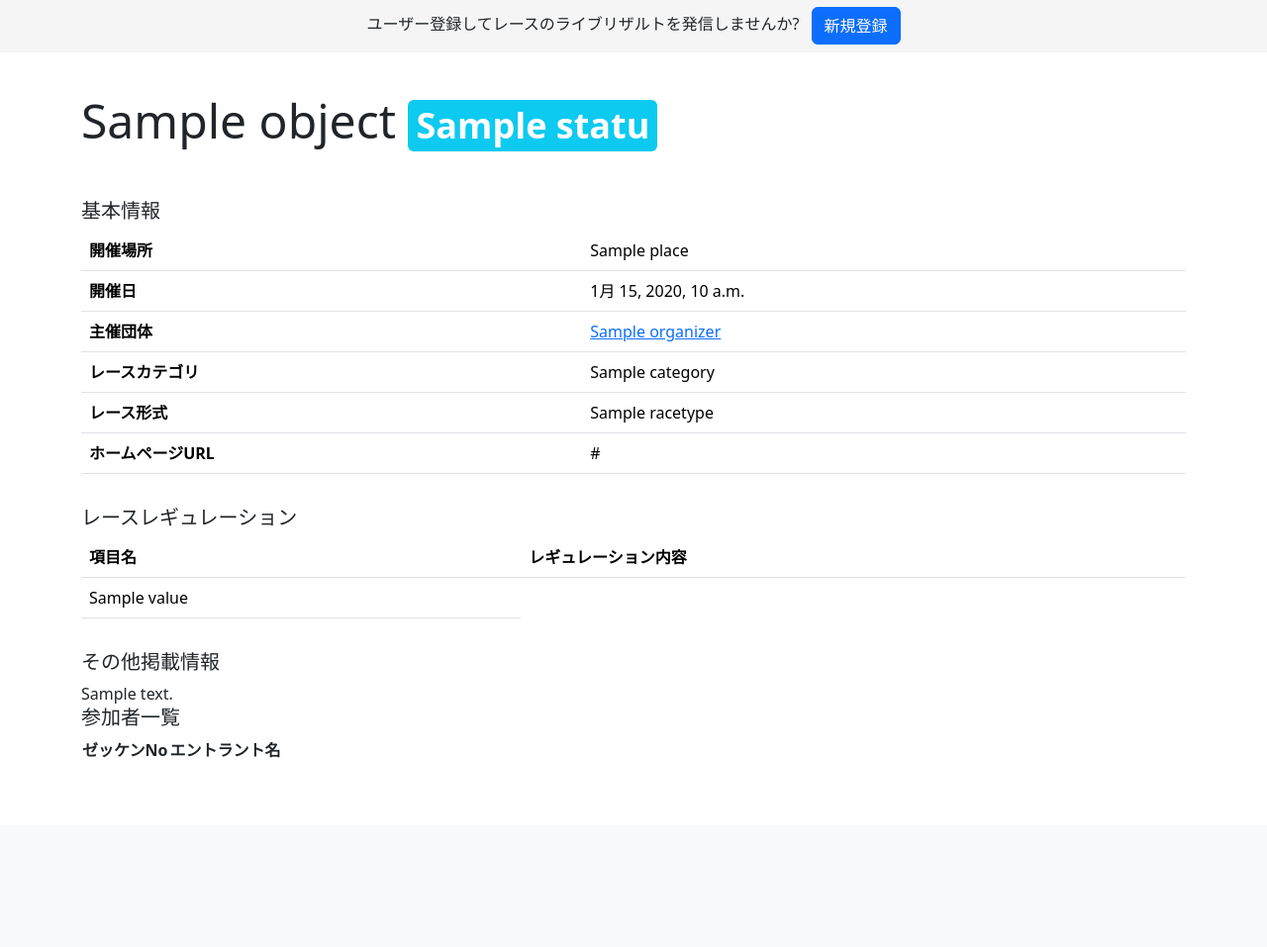
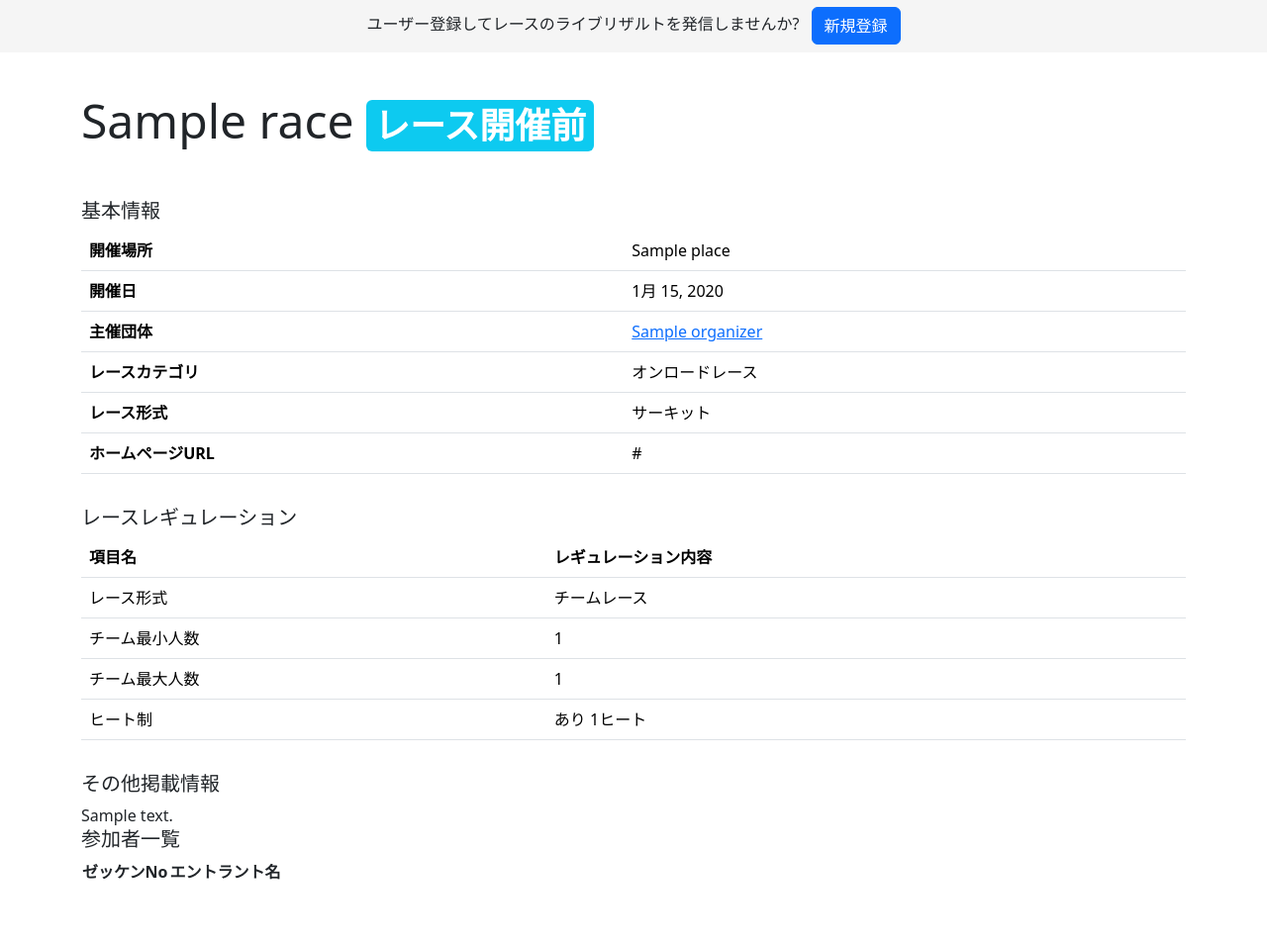
Before and after one commit to TSKGunGun/RaceNow, a Django app: template race/templates/race/detail.html in a window 1280 px wide. Shown: the part 56-1013 px from the top of the page at 99% size. Before the commit the page ends 822 px from the top, so only its background shows below. Run offline with Django 3.2, Linux system fonts and the light colour scheme; data comes from the database, SQL or seed files in the repository; tables that the repository leaves empty hold one stand-in row (values such as "Sample post"); the template is opened without the code that fills it: values that come from a table or form of the project are taken from there, most other values are stand-ins (such as "Sample title", 1, 10 or a date in 2020); data that the repository does not hold is empty; some libraries are stand-ins or nearby versions.

Commit message:
JSONフィールドを中止し単純なフィールドに変更

```diff
--- a/race/models.py
+++ b/race/models.py
@@ -40,7 +40,16 @@ class Race(models.Model):
     status = models.ForeignKey(RaceStatus, verbose_name="ステータス", null=False, default=1, on_delete=models.CASCADE)
     event_date = models.DateField("開催日", null=False)
     note = models.TextField(verbose_name="その他情報", null=True, blank=True, max_length=500 )
-    regulations = models.JSONField(verbose_name="レギュレーション", null=True, blank=True)
+
+    #Regulation
+    is_regulationsetuped = models.BooleanField(default=False )
+
+    is_teamrace = models.BooleanField(verbose_name="チームレース", default=False )
+    team_member_count_min = models.IntegerField(verbose_name="チーム最小人数", default=0)
+    team_member_count_max = models.IntegerField(verbose_name="チームメンバー最大人数", default=0)
+
+    is_heat = models.BooleanField(verbose_name="ヒート制", default=False)
+    heat_count = models.IntegerField(verbose_name="ヒート数", default=0)
 
     created_at = models.DateField(verbose_name="作成日", auto_now_add=True)
     updated_at = models.DateField(verbose_name="更新日", auto_now=True)
--- a/race/templates/race/detail.html
+++ b/race/templates/race/detail.html
@@ -58,26 +58,42 @@
     <div class="row my-3">
         <div class="col">
             <p class="h5">レースレギュレーション</p>
-            {% if race.regulations%}
+            {% if race.is_regulationsetuped %}
             <table class="table">
-
                 <tr>
                     <th>項目名</th>
                     <th>レギュレーション内容</th>
                 </tr>
-                {% for value in regulations.values %}
-                    <tr>
-                        {% for v in value.values %}
-                            {% if v == True %}
-                                <td>はい</td>
-                            {% elif v == False %}
-                                <td>いいえ</td>
-                            {% else %}
-                                <td>{{ v }}</td>
-                            {% endif %}
-                        {% endfor %}
-                    </tr>
-                {% endfor %}
+                {% if race.is_teamrace %}
+                <tr>
+                    <td>レース形式</td>
+                    <td>チームレース</td>
+                </tr>
+                <tr>
+                    <td>チーム最小人数</td>
+                    <td>{{ race.team_member_count_min }}</td>
+                </tr>
+                <tr>
+                    <td>チーム最大人数</td>
+                    <td>{{ race.team_member_count_max }}</td>
+                </tr>
+                {% else %}
+                <tr>
+                    <td>レース形式</td>
+                    <td>個人レース</td>
+                </tr>
+                {% endif %}
+                {% if race.is_heat %}
+                <tr>
+                    <td>ヒート制</td>
+                    <td>あり {{ race.heat_count }}ヒート</td>
+                </tr>
+                {% else %}
+                <tr>
+                    <td>ヒート制</td>
+                    <td>なし(1ヒート)</td>
+                </tr>
+                {% endif %}
             </table>
             {% else %}
                 <div class="p-3 border  border-4 rounded text-center bg-noneinfo" >
```
Also changed, not shown: race/views.py (+14 -8 lines), race/migrations/0006_auto_20210922_1503.py (added), race/migrations/0007_race_is_regulationsetuped.py (added).
